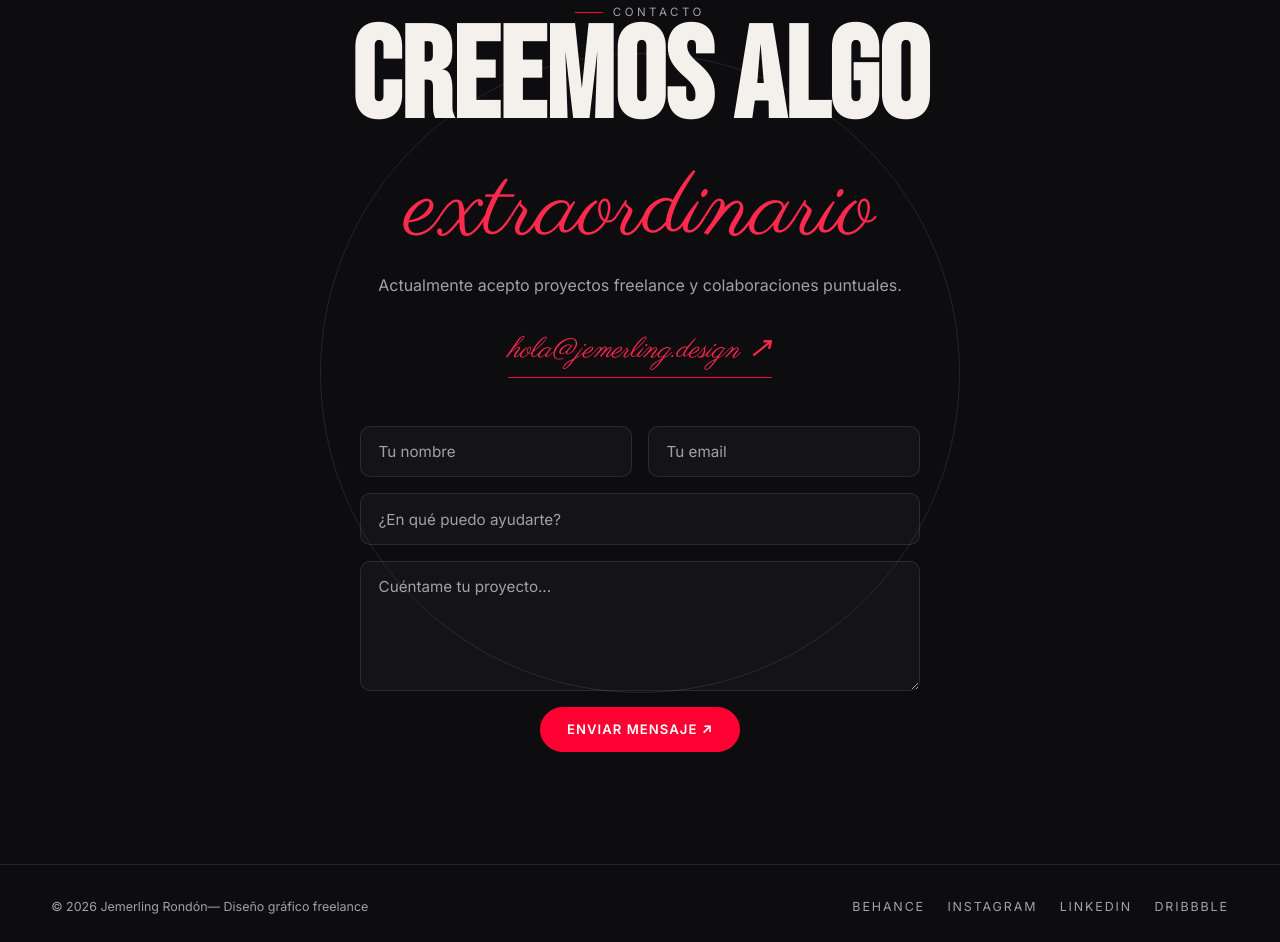
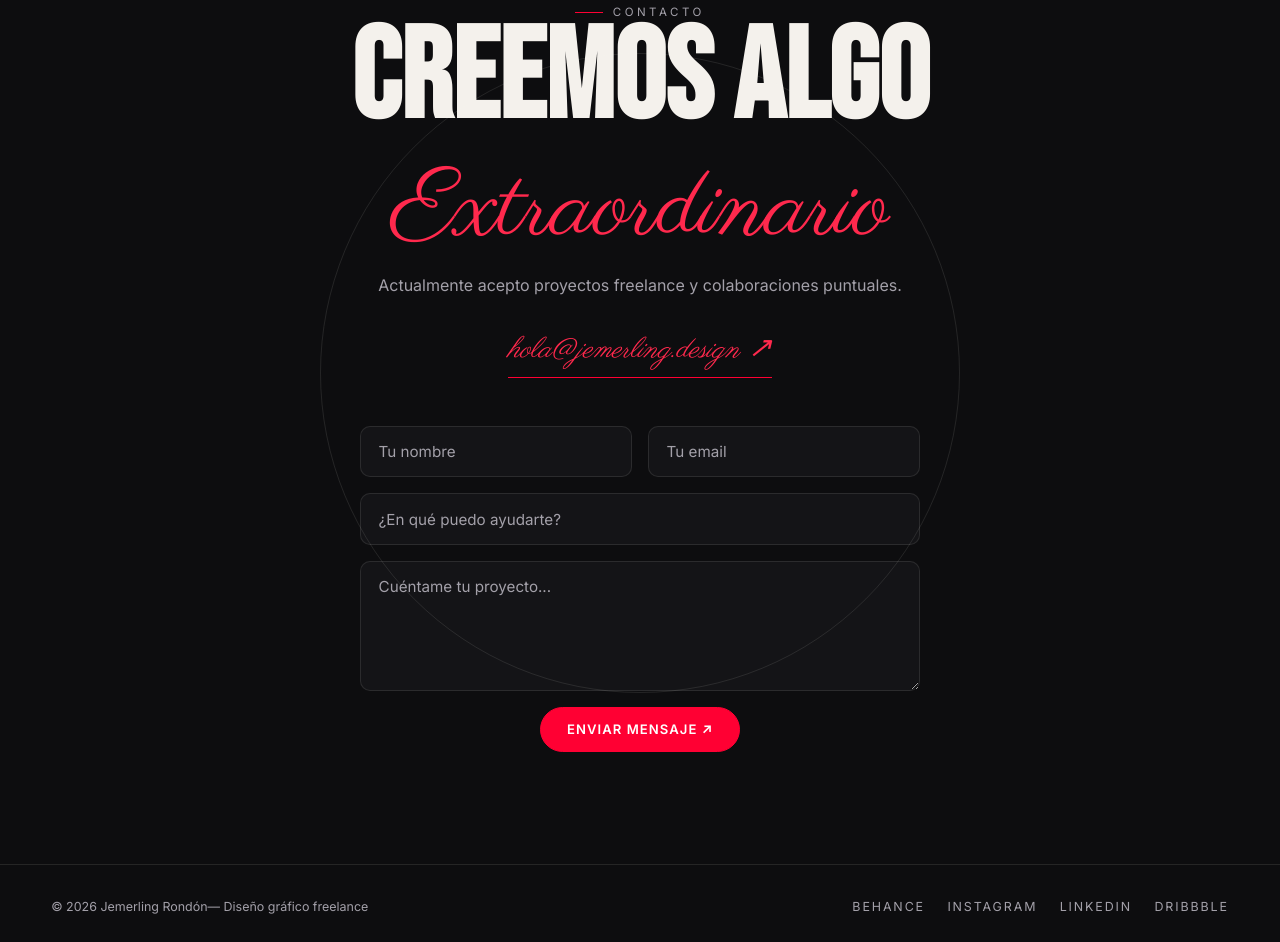
Before and after one commit to Emerling/jem, a plain HTML site: page index.html in a window 1280 px wide. Shown: the part 4743-5685 px from the top of the page. Drawn offline with Linux system fonts and the light colour scheme.

Commit message:
Update title text to capitalize 'Extraordinario'

```diff
--- a/index.html
+++ b/index.html
@@ -249,7 +249,7 @@
     <section class="contacto" id="contacto">
       <div class="contenedor">
         <span class="etiqueta-seccion" style="justify-content:center;">Contacto</span>
-        <h2 class="contacto__titulo">Creemos algo<br><span class="serif-italica">extraordinario</span></h2>
+        <h2 class="contacto__titulo">Creemos algo<br><span class="serif-italica">Extraordinario</span></h2>
         <p style="color:var(--texto-suave); margin-top:1.2rem;">
           Actualmente acepto proyectos freelance y colaboraciones puntuales.
         </p>
```
